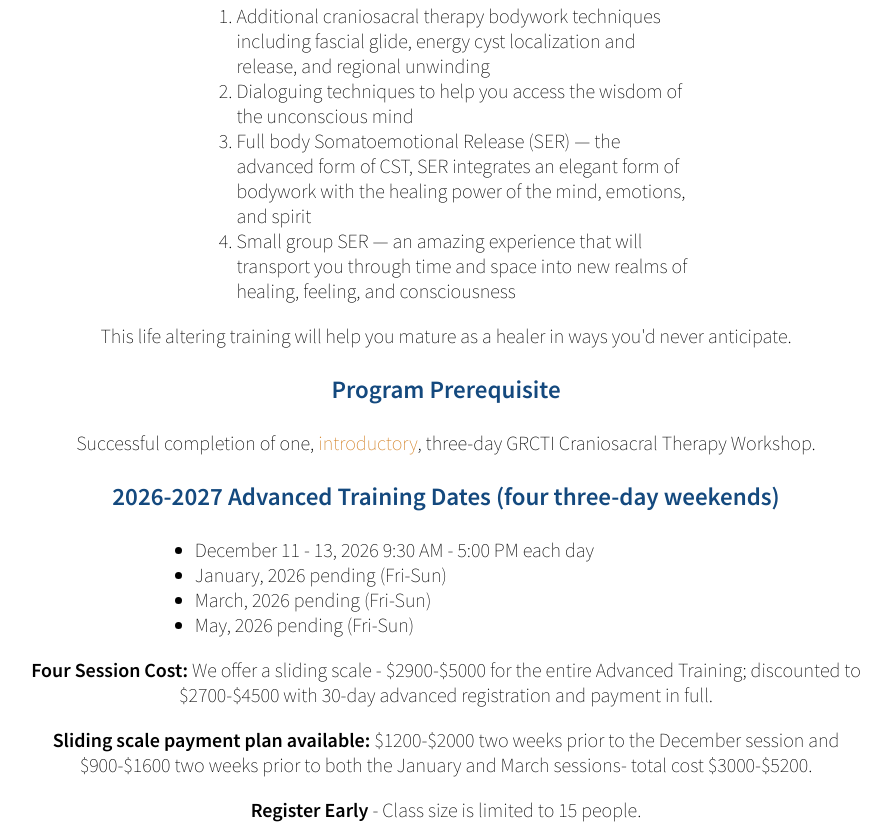
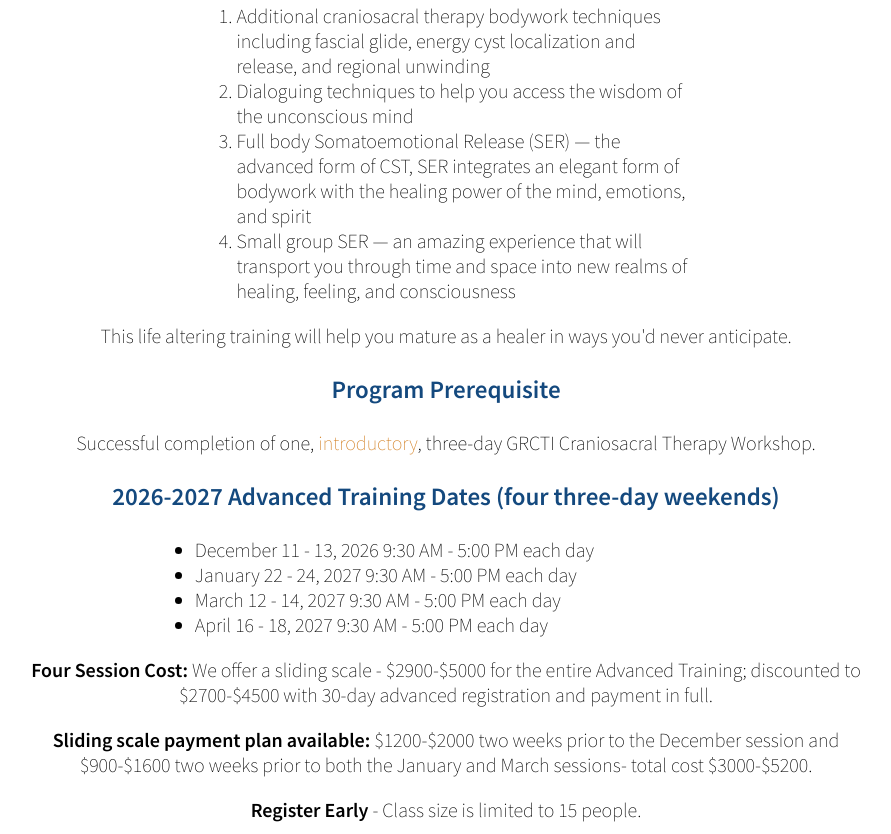
Before and after one commit to Auriel-Wish/Ron-Wish-Website, a plain HTML site: page advanced_training_information.html in a window 1280 px wide. Shown: the part 1318-2152 px from the top of the page, without its empty margins (194-1085 px from the left). Drawn offline with nearby package versions, Linux system fonts and the light colour scheme.

Commit message:
Update advanced_training_information.html

```diff
--- a/advanced_training_information.html
+++ b/advanced_training_information.html
@@ -80,9 +80,9 @@
                 <div id="second_list_advanced">
                     <ul>
                         <li>December 11 - 13, 2026 9:30 AM - 5:00 PM each day</li>
-                        <li>January, 2026 pending (Fri-Sun)</li>
-                        <li>March, 2026 pending (Fri-Sun)</li>
-                        <li>May, 2026 pending (Fri-Sun)</li>
+                        <li>January 22 - 24, 2027 9:30 AM - 5:00 PM each day</li>
+                        <li>March 12 - 14, 2027 9:30 AM - 5:00 PM each day</li>
+                        <li>April 16 - 18, 2027 9:30 AM - 5:00 PM each day</li>
                     </ul>
                 </div>
                 <p>
```
